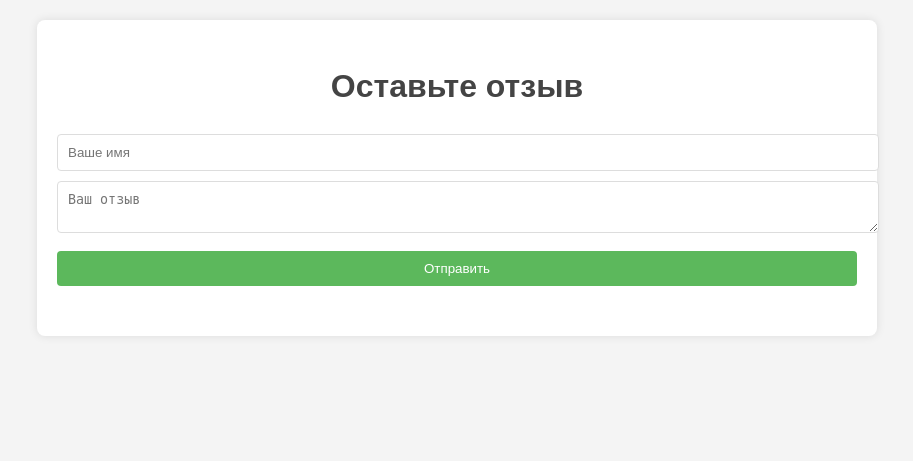
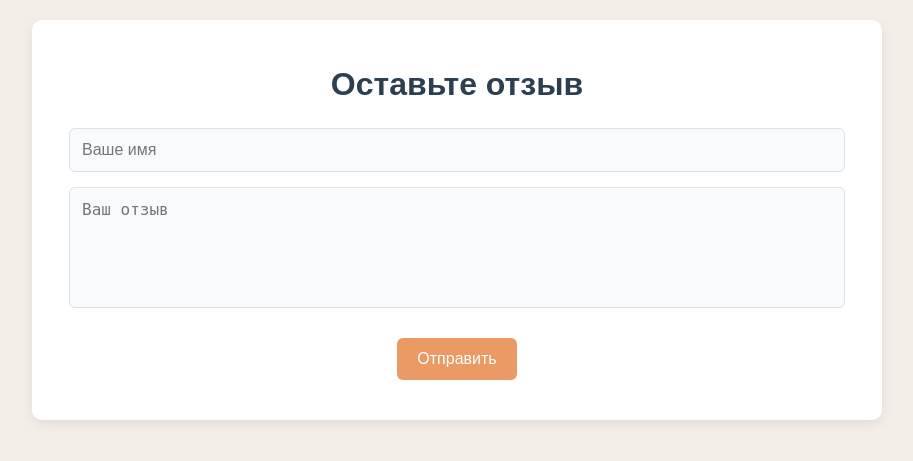
Before and after one commit to vladgaf/journal-cw-example, a Flask app: page / in a window 1280 px wide. Shown: the top 461 px of the page, without its empty margins (183-1096 px from the left). Run offline with Flask 3, Linux system fonts and the light colour scheme.

Commit message:
style fixes

```diff
--- a/static/style.css
+++ b/static/style.css
@@ -1,102 +1,156 @@
 /* Общие стили */
 body {
-    font-family: Arial, sans-serif;
-    line-height: 1.6;
+    font-family: 'Arial', sans-serif;
+    background-color: #f4eee8;
+    color: #333;
     margin: 0;
     padding: 20px;
-    background-color: #f4f4f4;
+}
+
+a:link {
     color: #333;
+    text-decoration: none;
+}
+a:visited {
+    color: #333;
+    text-decoration: none;
 }
 
 .container {
     max-width: 800px;
     margin: 0 auto;
     background: #fff;
-    padding: 20px;
-    border-radius: 8px;
-    box-shadow: 0 0 10px rgba(0, 0, 0, 0.1);
+    padding: 25px;
+    border-radius: 10px;
+    box-shadow: 0 4px 12px rgba(0, 0, 0, 0.08);
+    display: flex;
+    flex-direction: column;
 }
 
 h1 {
+    color: #2c3e50;
     text-align: center;
-    color: #444;
+    margin-bottom: 25px;
 }
 
-/* Формы */
-form {
-    margin-bottom: 20px;
+form{
+    width: 100%;
+    display: flex;
+    flex-direction: column;
+    align-items: center;
 }
 
-input, textarea, button {
-    width: 100%;
-    padding: 10px;
-    margin-bottom: 10px;
-    border: 1px solid #ddd;
-    border-radius: 4px;
+/* Фиксированные размеры для полей ввода */
+input[type="text"],
+textarea {
+    width: calc(100% - 24px); /* Фиксированная ширина с учетом padding */
+    padding: 12px;
+    margin: 0 0 15px 0; /* Отступ только снизу */
+    border: 1px solid #dbe1e8;
+    border-radius: 6px;
+    font-size: 16px;
+    box-sizing: border-box; /* Важно для правильного расчета ширины */
+    background-color: #f8fafc;
+    transition: border-color 0.3s;
+    justify-content: center;
+    resize: none;
 }
 
-button {
-    background: #5cb85c;
+input[type="text"]:focus,
+textarea:focus {
+    border-color: #ea9a62;
+    outline: none;
+    box-shadow: 0 0 0 2px rgba(219, 133, 52, 0.2);
+}
+
+/* Кнопки */
+button, .btn {
+    background-color: #ea9a62;
     color: white;
     border: none;
+    padding: 12px 20px;
+    border-radius: 6px;
     cursor: pointer;
+    font-size: 16px;
+    transition: background-color 0.3s;
+    margin: 15px 0;
+    text-align: center;
 }
 
-button:hover {
-    background: #4cae4c;
+button:hover, .btn:hover {
+    background-color: #eeaa45;
 }
 
 /* Сообщения */
-.messages {
-    margin-top: 20px;
+.messages{
+    width: 100%;
+}
+
+.message-title{
+    display: flex;
+    justify-content: space-between;
+    align-items: center;
+}
+
+.message-content{
+    display: flex;
+    justify-content: space-between;
+    align-items: center;
+}
+
+.date{
+    font-size: 10px;
+    color: #9c9c9c;
 }
 
 .message {
-    background: #f9f9f9;
-    padding: 15px;
-    margin-bottom: 10px;
-    border-left: 4px solid #5cb85c;
-    position: relative;
+    background-color: #ff800027;
+    padding: 18px;
+    margin-bottom: 15px;
+    border-radius: 8px;
+    border-left: 4px solid #ea9a62;
+    box-shadow: 0 2px 4px rgba(0, 0, 0, 0.05);
 }
 
-.message .date {
-    color: #777;
-    font-size: 0.9em;
-    display: block;
-    margin: 5px 0;
+/* Цвета для сентимент-анализа */
+.message.positive {
+    border-left-color: #2ecc71;
+    background-color: #2ecc7027;
+}
+.message.negative {
+    border-left-color: #e74c3c;
+    background-color: #e74d3c27;
+}
+.message.neutral {
+    border-left-color: #f39c12;
+    background-color: #f39c1227;
 }
 
-/* Кнопки */
-.btn {
-    display: inline-block;
-    padding: 5px 10px;
-    background: #337ab7;
-    color: white;
+.delete{
+    background: #c03a2b31;
+    display: inline-flex;
+    align-items: center;
+    justify-content: center;
+    padding: 10px 15px;
+    border-radius: 10px;
     text-decoration: none;
-    border-radius: 4px;
-    margin-top: 5px;
 }
 
-.btn.delete {
-    background: #d9534f;
+.control-title{
+    margin-right: 10px;
+    font-size: 14px;
+}
+.delete:hover {
+    background-color: #c03a2bc7;
 }
 
-.btn:hover {
-    opacity: 0.8;
+
+/* Адаптивность для мобильных */
+@media (max-width: 600px) {
+    .container {
+        padding: 15px;
+    }
+    input[type="text"], textarea {
+        padding: 10px;
+    }
 }
-
-/* Ошибки */
-.error {
-    color: #d9534f;
-    text-align: center;
-}
-
-.message.positive {
-    border-left: 4px solid #5cb85c; /* Зеленый */
-}
-.message.negative {
-    border-left: 4px solid #d9534f; /* Красный */
-}
-.message.neutral {
-    border-left: 4px solid #f0ad4e; /* Желтый */
-}
--- a/templates/index.html
+++ b/templates/index.html
@@ -10,24 +10,21 @@
         <h1>Оставьте отзыв</h1>
         <form action="/add" method="POST">
             <input type="text" name="name" placeholder="Ваше имя" required>
-            <textarea name="text" placeholder="Ваш отзыв" required></textarea>
+            <textarea name="text" placeholder="Ваш отзыв" cols="10" rows="5" charswidth="23" required></textarea>
             <button type="submit">Отправить</button>
         </form>
 
+        {% if messages %}
+            <h1>Последние отзывы</h1>
+        {% endif %}
+
         <div class="messages">
             {% for message in messages %}
-            <div class="message {{ message.sentiment }}">
-                <span class="sentiment-icon">
-                    {% if message.sentiment == "positive" %}
-                        😊
-                    {% elif message.sentiment == "negative" %}
-                        😠
-                    {% else %}
-                        😐
-                    {% endif %}
-                </span>
-                <strong>{{ message.name }}</strong>
-                <span class="date">{{ message.timestamp }}</span>
+            <div class="message">
+                <div class ="message-title">
+                    <strong>{{ message.name }}</strong>
+                    <span class="date">{{ message.timestamp }}</span>
+                </div>
                 <p>{{ message.text }}</p>
             </div>
             {% endfor %}
```
Also changed, not shown: templates/admin.html (+28 -5 lines).
